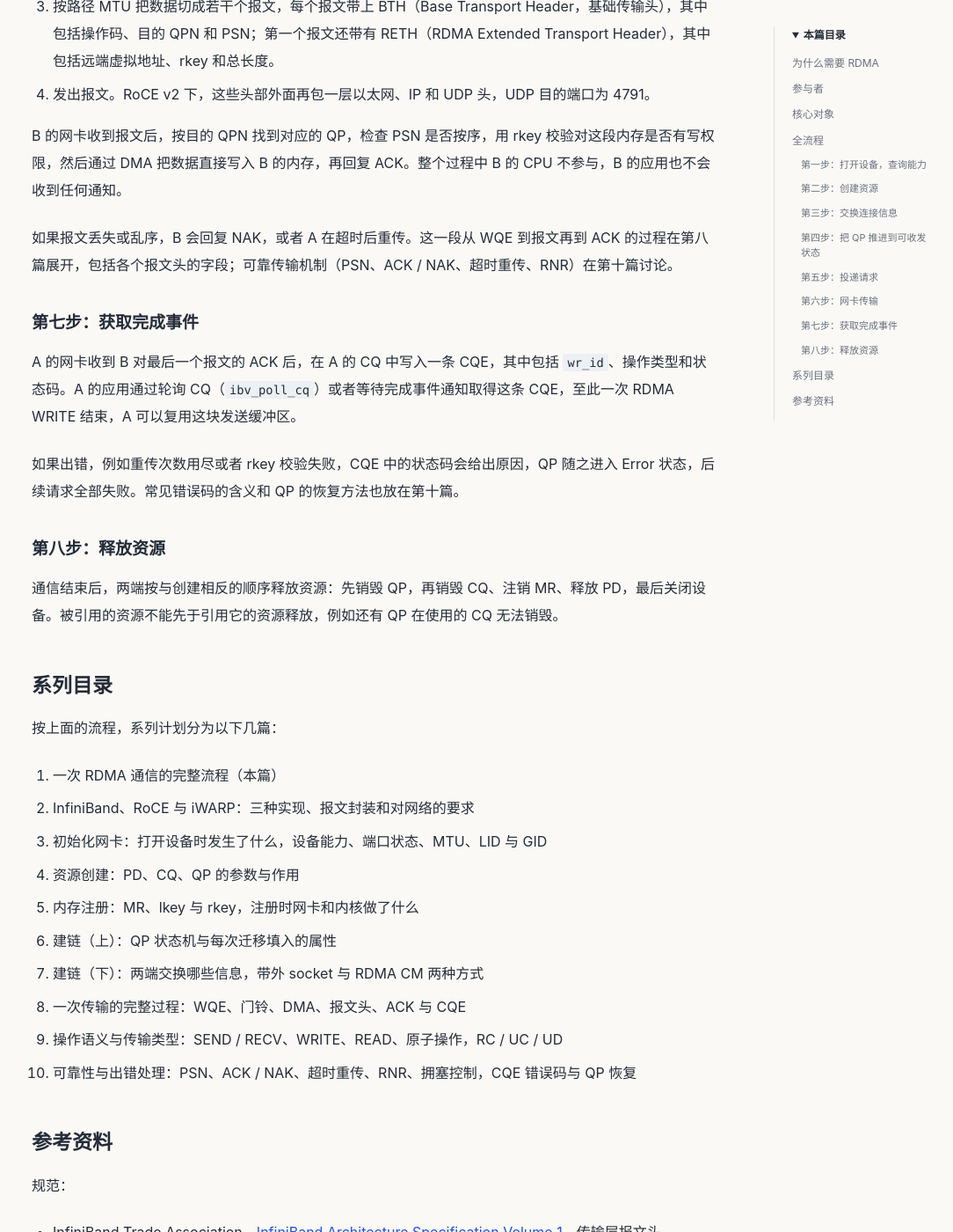
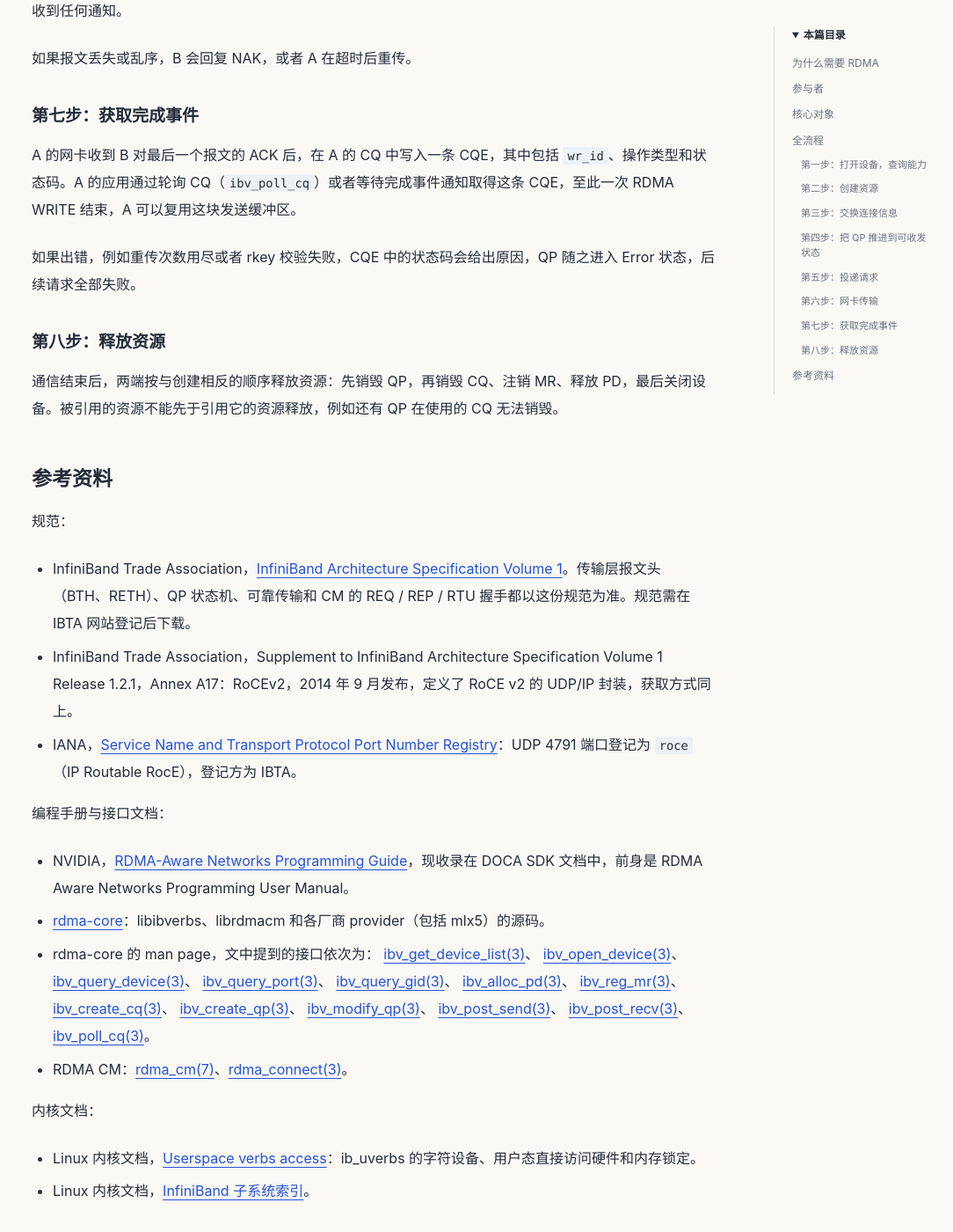
Before and after one commit to hczl/hczl.github.io, a Jekyll site: the page built from _posts/2026-10-04-rdma-01-overview.md, in a window 1280 px wide and 1400 px high, scrolled down 6408 px. Shown: the whole window at 88% size, without its empty margins (92-1176 px from the left). Built offline with Jekyll 4.4.1, drawn with Linux system fonts in a browser that asks for light colours; some of the changed text lies outside the part shown.

Commit message:
RDMA 入门一到三篇：删去多余的章节预告
只保留本篇必须先接受、又放不下的预告；第一篇删去手写的系列目录，改由页面自动生成的系列目录承担。

Co-Authored-By: Claude Opus 5.5 (1M context) <noreply@anthropic.com>

```diff
--- a/_posts/2026-10-04-rdma-01-overview.md
+++ b/_posts/2026-10-04-rdma-01-overview.md
@@ -9,7 +9,7 @@ series_order: 1
 
 做推理系统时，RDMA 经常作为跨机传输的底层通路出现。真正去读相关代码，会遇到一连串具体问题：打开网卡这一步网卡做了什么，建链时两端交换了哪些信息，`ibv_modify_qp` 里那一长串属性各自管什么，SQ 深度、MTU 这些参数填错了会怎样。这个系列按一次通信的时间顺序整理这些细节，不涉及环境搭建和代码。
 
-几点约定：传输类型只讨论 RC（可靠连接），UC 和 UD 在需要对比时再提；网络以 RoCE v2 为准，InfiniBand 的差异在相应位置单独说明，iWARP 只在第二篇简单介绍。文中用 libibverbs 的接口名标记各个步骤，例如 `ibv_create_qp`、`ibv_modify_qp`，方便和文档、报错信息、源码对照。
+几点约定：传输类型只讨论 RC（可靠连接），UC 和 UD 在需要对比时再提；网络以 RoCE v2 为准，InfiniBand 的差异在相应位置单独说明，iWARP 只作简单比较。文中用 libibverbs 的接口名标记各个步骤，例如 `ibv_create_qp`、`ibv_modify_qp`，方便和文档、报错信息、源码对照。
 
 这一篇先把整个流程过一遍，每一步只说做什么，细节放到后面各篇。
 
@@ -43,7 +43,7 @@ RDMA（Remote Direct Memory Access）把这些工作交给网卡：
 
 ## 核心对象
 
-后文反复出现的对象先在这里列出，各自的细节放到对应的篇目：
+后文反复出现的对象有下面这些：
 
 | 对象 | 全称 | 作用 |
 | --- | --- | --- |
@@ -73,8 +73,6 @@ A 和 B 各自枚举本机的 RDMA 设备（`ibv_get_device_list`），打开其
 - 端口属性（`ibv_query_port`）：端口状态是否为 ACTIVE、链路层是 InfiniBand 还是以太网、端口支持的最大 MTU 和当前生效的 MTU、InfiniBand 下的 LID 等。
 - GID 表（`ibv_query_gid`）：每个端口有一张 GID 表。RoCE 下 GID 由网卡上配置的 IP 地址生成，同一个 IP 会对应 RoCE v1 和 v2 两个表项，后面建链时用 GID 索引选择用哪一项。
 
-这一阶段在第三篇展开，包括端口的几种状态、InfiniBand 子网管理器如何分配 LID，以及 RoCE 下 GID 和 IP 地址的对应关系。
-
 ### 第二步：创建资源
 
 两端各自在设备上下文下创建：
@@ -83,8 +81,6 @@ A 和 B 各自枚举本机的 RDMA 设备（`ibv_get_device_list`），打开其
 2. MR：把用于收发的缓冲区注册给网卡。注册时内核会锁定这些内存页，防止被换出或迁移，并把虚拟地址到物理地址的映射交给网卡。注册成功后得到 lkey 和 rkey。
 3. CQ：指定深度，即最多能容纳多少条未取走的 CQE。
 4. QP：指定类型（RC）、关联的发送 CQ 和接收 CQ，以及容量参数，包括 SQ 深度（`max_send_wr`）、RQ 深度（`max_recv_wr`）、每条 WQE 的最大 SGE 数和最大内联数据长度。创建成功后网卡为它分配一个 QPN，此时 QP 处于 RESET 状态，还不能收发任何数据。
-
-PD、CQ、QP 这些参数分别影响什么、超过设备上限会怎样，在第四篇讨论；内存注册单独放在第五篇。
 
 ### 第三步：交换连接信息
 
@@ -98,8 +94,6 @@ RC 连接的两端必须互相知道对方是谁，才能把各自的 QP 配置
 - MTU：两端最终使用的路径 MTU 必须一致，通常取双方端口当前 MTU 中的较小值。
 - 远端内存信息：如果要做 RDMA WRITE 或 READ，还要把目标缓冲区的虚拟地址、长度和 rkey 告诉发起方。rkey 相当于一把钥匙，持有它的对端才能访问这段内存。
 
-为什么交换的是这些字段、各自在报文里出现在什么位置，以及 RDMA CM 的 REQ / REP / RTU 握手过程，在第六篇和第七篇说明。
-
 ### 第四步：把 QP 推进到可收发状态
 
 拿到对端信息后，两端各自调用 `ibv_modify_qp`，把 QP 依次推进三个状态，每次迁移都要填入一组属性：
@@ -112,7 +106,7 @@ RC 连接的两端必须互相知道对方是谁，才能把各自的 QP 配置
 
 可以看到，第三步交换来的信息几乎都在 RTR 这一步填入：只有知道了对端是谁、报文从哪个序号开始，QP 才能正确接收。可靠传输相关的参数（超时、重试）则在 RTS 这一步填入，因为它们只在发送方向起作用。
 
-两端都进入 RTS 之后，连接才算建立完成。这一状态机和每个属性的含义在第六篇逐项讨论。
+两端都进入 RTS 之后，连接才算建立完成。
 
 ### 第五步：投递请求
 
@@ -120,7 +114,7 @@ A 构造一条 RDMA WRITE 的 WQE，内容包括：操作码、本地缓冲区
 
 这一过程不经过内核。如果数据很小，还可以用内联方式把数据直接放进 WQE，省掉网卡再去内存读一次数据。
 
-如果 A 执行的是 SEND 而不是 WRITE，B 必须事先往自己的 RQ 里投递接收请求（`ibv_post_recv`），告诉网卡收到的数据放在哪里。SEND / RECV 与 WRITE / READ 的区别在第九篇讨论。
+如果 A 执行的是 SEND 而不是 WRITE，B 必须事先往自己的 RQ 里投递接收请求（`ibv_post_recv`），告诉网卡收到的数据放在哪里。
 
 ### 第六步：网卡传输
 
@@ -133,32 +127,17 @@ A 的网卡收到门铃后：
 
 B 的网卡收到报文后，按目的 QPN 找到对应的 QP，检查 PSN 是否按序，用 rkey 校验对这段内存是否有写权限，然后通过 DMA 把数据直接写入 B 的内存，再回复 ACK。整个过程中 B 的 CPU 不参与，B 的应用也不会收到任何通知。
 
-如果报文丢失或乱序，B 会回复 NAK，或者 A 在超时后重传。这一段从 WQE 到报文再到 ACK 的过程在第八篇展开，包括各个报文头的字段；可靠传输机制（PSN、ACK / NAK、超时重传、RNR）在第十篇讨论。
+如果报文丢失或乱序，B 会回复 NAK，或者 A 在超时后重传。
 
 ### 第七步：获取完成事件
 
 A 的网卡收到 B 对最后一个报文的 ACK 后，在 A 的 CQ 中写入一条 CQE，其中包括 `wr_id`、操作类型和状态码。A 的应用通过轮询 CQ（`ibv_poll_cq`）或者等待完成事件通知取得这条 CQE，至此一次 RDMA WRITE 结束，A 可以复用这块发送缓冲区。
 
-如果出错，例如重传次数用尽或者 rkey 校验失败，CQE 中的状态码会给出原因，QP 随之进入 Error 状态，后续请求全部失败。常见错误码的含义和 QP 的恢复方法也放在第十篇。
+如果出错，例如重传次数用尽或者 rkey 校验失败，CQE 中的状态码会给出原因，QP 随之进入 Error 状态，后续请求全部失败。
 
 ### 第八步：释放资源
 
 通信结束后，两端按与创建相反的顺序释放资源：先销毁 QP，再销毁 CQ、注销 MR、释放 PD，最后关闭设备。被引用的资源不能先于引用它的资源释放，例如还有 QP 在使用的 CQ 无法销毁。
-
-## 系列目录
-
-按上面的流程，系列计划分为以下几篇：
-
-1. 一次 RDMA 通信的完整流程（本篇）
-2. InfiniBand、RoCE 与 iWARP：三种实现、报文封装和对网络的要求
-3. 初始化网卡：打开设备时发生了什么，设备能力、端口状态、MTU、LID 与 GID
-4. 资源创建：PD、CQ、QP 的参数与作用
-5. 内存注册：MR、lkey 与 rkey，注册时网卡和内核做了什么
-6. 建链（上）：QP 状态机与每次迁移填入的属性
-7. 建链（下）：两端交换哪些信息，带外 socket 与 RDMA CM 两种方式
-8. 一次传输的完整过程：WQE、门铃、DMA、报文头、ACK 与 CQE
-9. 操作语义与传输类型：SEND / RECV、WRITE、READ、原子操作，RC / UC / UD
-10. 可靠性与出错处理：PSN、ACK / NAK、超时重传、RNR、拥塞控制，CQE 错误码与 QP 恢复
 
 ## 参考资料
 
```
Also changed, not shown: _posts/2026-10-05-rdma-02-ib-roce-iwarp.md (+4 -4 lines), _posts/2026-10-05-rdma-03-device-init.md (+4 -4 lines).
